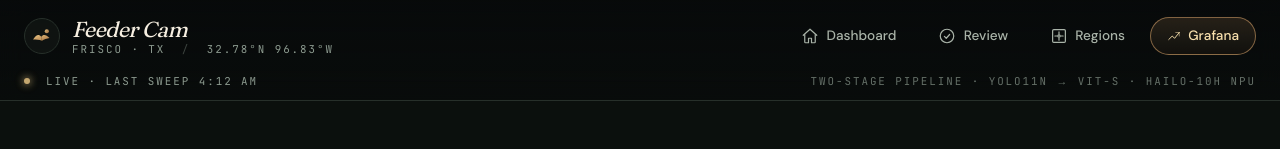
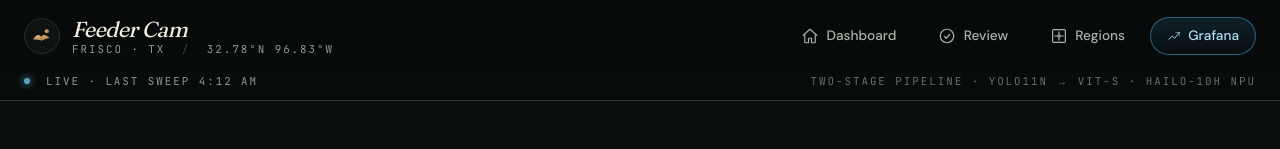
Before and after one commit to christianloth/bird-feeder-ai, a Next.js app in the folder web/: page /sweep in a window 1280 px wide. Shown: the top 149 px of the page. Built offline with nearby package versions, Linux system fonts and the light colour scheme; no server answers.

Commit message:
Replace warm ember palette with cool blue accent colors
Swaps the golden/orange ember accent (#e0a96d) for a Pacific blue
(#3da5d9) palette across buttons, glows, toggles, sliders, and
all hardcoded rgba values throughout globals.css.

```diff
--- a/web/app/globals.css
+++ b/web/app/globals.css
@@ -16,10 +16,10 @@
   --color-sage-100: #a9b3a8;
   --color-cream-100: #ece3cf;
   --color-cream-50: #f6efe1;
-  --color-ember-700: #b07744;
-  --color-ember-500: #e0a96d;
-  --color-ember-400: #f4cf8a;
-  --color-ember-300: #f7dfac;
+  --color-ember-700: #1a5272;
+  --color-ember-500: #3da5d9;
+  --color-ember-400: #72c8ea;
+  --color-ember-300: #aaddf5;
   --color-meadow-500: #7fa97a;
   --color-meadow-300: #a3c79e;
   --color-rust-600: #b45c3f;
@@ -33,7 +33,7 @@
 
   /* Effects */
   --radius-card: 14px;
-  --shadow-glow: 0 30px 80px -30px rgba(224, 169, 109, 0.18);
+  --shadow-glow: 0 30px 80px -30px rgba(61, 165, 217, 0.18);
 
   /* Bounding-box red — matches the colour drawn on annotated detection
      frames (#ff0033). Used for the /regions page rectangles. */
@@ -70,7 +70,7 @@ body::before {
   pointer-events: none;
   z-index: -2;
   background:
-    radial-gradient(ellipse 60% 50% at 15% 10%, rgba(224, 169, 109, 0.07), transparent 60%),
+    radial-gradient(ellipse 60% 50% at 15% 10%, rgba(61, 165, 217, 0.07), transparent 60%),
     radial-gradient(ellipse 70% 60% at 85% 95%, rgba(127, 169, 122, 0.06), transparent 65%),
     radial-gradient(ellipse 50% 40% at 50% 50%, rgba(20, 26, 22, 0.4), transparent 70%),
     linear-gradient(180deg, #0b100d 0%, #07090a 50%, #0b100d 100%);
@@ -133,8 +133,8 @@ body::after {
 
 /* Animated firefly pulse */
 @keyframes firefly {
-  0%, 100% { opacity: 0.5; box-shadow: 0 0 0 0 rgba(244, 207, 138, 0.6), 0 0 0 0 rgba(244, 207, 138, 0); }
-  50% { opacity: 1; box-shadow: 0 0 12px 2px rgba(244, 207, 138, 0.55), 0 0 20px 6px rgba(244, 207, 138, 0.15); }
+  0%, 100% { opacity: 0.5; box-shadow: 0 0 0 0 rgba(114, 200, 234, 0.6), 0 0 0 0 rgba(114, 200, 234, 0); }
+  50% { opacity: 1; box-shadow: 0 0 12px 2px rgba(114, 200, 234, 0.55), 0 0 20px 6px rgba(114, 200, 234, 0.15); }
 }
 .firefly { animation: firefly 2.4s ease-in-out infinite; }
 
@@ -178,7 +178,7 @@ body::after {
   font-weight: 500;
   font-size: 0.85rem;
   color: var(--color-ember-300);
-  background: linear-gradient(180deg, rgba(224, 169, 109, 0.14), rgba(176, 119, 68, 0.06));
+  background: linear-gradient(180deg, rgba(61, 165, 217, 0.14), rgba(26, 82, 114, 0.06));
   border: 1px solid color-mix(in oklab, var(--color-ember-500) 55%, transparent);
   transition: transform 200ms ease, box-shadow 300ms ease, color 200ms ease, border-color 200ms ease;
   text-decoration: none;
@@ -187,7 +187,7 @@ body::after {
 .btn-ember:hover {
   color: var(--color-ember-400);
   border-color: var(--color-ember-400);
-  box-shadow: 0 0 0 1px rgba(244, 207, 138, 0.15), 0 12px 30px -16px rgba(244, 207, 138, 0.45);
+  box-shadow: 0 0 0 1px rgba(114, 200, 234, 0.15), 0 12px 30px -16px rgba(114, 200, 234, 0.45);
   transform: translateY(-1px);
 }
 .btn-ember:active { transform: translateY(0); }
@@ -237,18 +237,18 @@ body::after {
 .nav-btn[data-active="true"] {
   color: var(--color-cream-100);
   border-color: color-mix(in oklab, var(--color-ember-500) 40%, transparent);
-  background: rgba(224, 169, 109, 0.06);
+  background: rgba(61, 165, 217, 0.06);
 }
 .nav-btn--ember {
   color: var(--color-ember-300);
-  background: linear-gradient(180deg, rgba(224, 169, 109, 0.14), rgba(176, 119, 68, 0.06));
+  background: linear-gradient(180deg, rgba(61, 165, 217, 0.14), rgba(26, 82, 114, 0.06));
   border-color: color-mix(in oklab, var(--color-ember-500) 55%, transparent);
 }
 .nav-btn--ember:hover {
   color: var(--color-ember-400);
   border-color: var(--color-ember-400);
-  box-shadow: 0 0 0 1px rgba(244, 207, 138, 0.15),
-    0 12px 30px -16px rgba(244, 207, 138, 0.45);
+  box-shadow: 0 0 0 1px rgba(114, 200, 234, 0.15),
+    0 12px 30px -16px rgba(114, 200, 234, 0.45);
   transform: translateY(-1px);
 }
 @media (min-width: 640px) {
@@ -266,7 +266,7 @@ body::after {
 .btn-quiet[data-active="true"] {
   color: var(--color-cream-100);
   border-color: color-mix(in oklab, var(--color-ember-500) 40%, transparent);
-  background: rgba(224, 169, 109, 0.06);
+  background: rgba(61, 165, 217, 0.06);
 }
 
 .input-quiet {
@@ -288,7 +288,7 @@ body::after {
 .input-quiet:focus {
   outline: none;
   border-color: var(--color-ember-500);
-  box-shadow: 0 0 0 3px rgba(224, 169, 109, 0.12);
+  box-shadow: 0 0 0 3px rgba(61, 165, 217, 0.12);
   background: rgba(7, 9, 10, 0.75);
 }
 .input-quiet::placeholder { color: var(--color-moss-300); }
@@ -398,10 +398,10 @@ details > summary::-webkit-details-marker { display: none; }
 }
 .region-pill[data-active="true"] {
   color: var(--color-cream-50);
-  background: linear-gradient(180deg, rgba(244, 207, 138, 0.14), rgba(176, 119, 68, 0.06));
+  background: linear-gradient(180deg, rgba(114, 200, 234, 0.14), rgba(26, 82, 114, 0.06));
   border-color: color-mix(in oklab, var(--color-ember-500) 65%, transparent);
-  box-shadow: 0 0 0 1px rgba(244, 207, 138, 0.18),
-    0 12px 30px -16px rgba(244, 207, 138, 0.4);
+  box-shadow: 0 0 0 1px rgba(114, 200, 234, 0.18),
+    0 12px 30px -16px rgba(114, 200, 234, 0.4);
 }
 
 /* Sweep page — contact-sheet card */
@@ -417,8 +417,8 @@ details > summary::-webkit-details-marker { display: none; }
 }
 .sweep-card[data-selected="true"] {
   border-color: var(--color-ember-400);
-  box-shadow: 0 0 0 1px rgba(244, 207, 138, 0.25),
-    0 14px 36px -16px rgba(244, 207, 138, 0.45);
+  box-shadow: 0 0 0 1px rgba(114, 200, 234, 0.25),
+    0 14px 36px -16px rgba(114, 200, 234, 0.45);
 }
 @media (hover: hover) {
   .sweep-card:hover { transform: translateY(-2px); }
@@ -522,7 +522,7 @@ details > summary::-webkit-details-marker { display: none; }
   border: 1.5px solid var(--color-ember-400);
   pointer-events: none;
   opacity: 0.85;
-  filter: drop-shadow(0 0 6px rgba(244, 207, 138, 0.35));
+  filter: drop-shadow(0 0 6px rgba(114, 200, 234, 0.35));
 }
 .regions-frame::before {
   top: 8px; left: 8px;
@@ -686,9 +686,9 @@ details > summary::-webkit-details-marker { display: none; }
 }
 .regions-row[data-selected="true"] {
   border-color: var(--color-ember-400);
-  background: linear-gradient(180deg, rgba(244, 207, 138, 0.10), rgba(176, 119, 68, 0.04));
-  box-shadow: 0 0 0 1px rgba(244, 207, 138, 0.18),
-    0 14px 36px -16px rgba(244, 207, 138, 0.35);
+  background: linear-gradient(180deg, rgba(114, 200, 234, 0.10), rgba(26, 82, 114, 0.04));
+  box-shadow: 0 0 0 1px rgba(114, 200, 234, 0.18),
+    0 14px 36px -16px rgba(114, 200, 234, 0.35);
 }
 .regions-row[data-disabled="true"] {
   opacity: 0.55;
@@ -718,7 +718,7 @@ details > summary::-webkit-details-marker { display: none; }
   transition: transform 240ms cubic-bezier(0.22, 1, 0.36, 1), background 220ms ease;
 }
 .regions-toggle[data-on="true"] {
-  background: linear-gradient(180deg, rgba(224, 169, 109, 0.7), rgba(176, 119, 68, 0.55));
+  background: linear-gradient(180deg, rgba(61, 165, 217, 0.7), rgba(26, 82, 114, 0.55));
   border-color: var(--color-ember-500);
 }
 .regions-toggle[data-on="true"]::after {
@@ -767,7 +767,7 @@ input[type="range"].threshold-range::-webkit-slider-thumb {
   background: var(--color-cream-50);
   border: 2px solid var(--color-ember-500);
   margin-top: -8px;
-  box-shadow: 0 4px 12px -4px rgba(244, 207, 138, 0.55);
+  box-shadow: 0 4px 12px -4px rgba(114, 200, 234, 0.55);
   transition: transform 180ms ease;
 }
 input[type="range"].threshold-range:active::-webkit-slider-thumb {
@@ -779,7 +779,7 @@ input[type="range"].threshold-range::-moz-range-thumb {
   border-radius: 999px;
   background: var(--color-cream-50);
   border: 2px solid var(--color-ember-500);
-  box-shadow: 0 4px 12px -4px rgba(244, 207, 138, 0.55);
+  box-shadow: 0 4px 12px -4px rgba(114, 200, 234, 0.55);
 }
 
 /* Pagination */
@@ -804,7 +804,7 @@ input[type="range"].threshold-range::-moz-range-thumb {
 .page-btn:hover:not(:disabled) {
   color: var(--color-cream-50);
   border-color: color-mix(in oklab, var(--color-ember-500) 50%, var(--color-moss-500));
-  background: rgba(224, 169, 109, 0.06);
+  background: rgba(61, 165, 217, 0.06);
   transform: translateY(-1px);
 }
 .page-btn:disabled {
@@ -816,8 +816,8 @@ input[type="range"].threshold-range::-moz-range-thumb {
   background: linear-gradient(180deg, var(--color-ember-400), var(--color-ember-500));
   border-color: var(--color-ember-500);
   font-weight: 600;
-  box-shadow: 0 0 0 1px rgba(244, 207, 138, 0.15),
-    0 8px 22px -10px rgba(244, 207, 138, 0.55);
+  box-shadow: 0 0 0 1px rgba(114, 200, 234, 0.15),
+    0 8px 22px -10px rgba(114, 200, 234, 0.55);
 }
 .page-btn[data-active="true"]:hover {
   transform: none;
@@ -825,7 +825,7 @@ input[type="range"].threshold-range::-moz-range-thumb {
 .page-btn:focus-visible {
   outline: none;
   border-color: var(--color-ember-400);
-  box-shadow: 0 0 0 3px rgba(224, 169, 109, 0.28);
+  box-shadow: 0 0 0 3px rgba(61, 165, 217, 0.28);
 }
 .page-gap {
   display: inline-flex;
```
